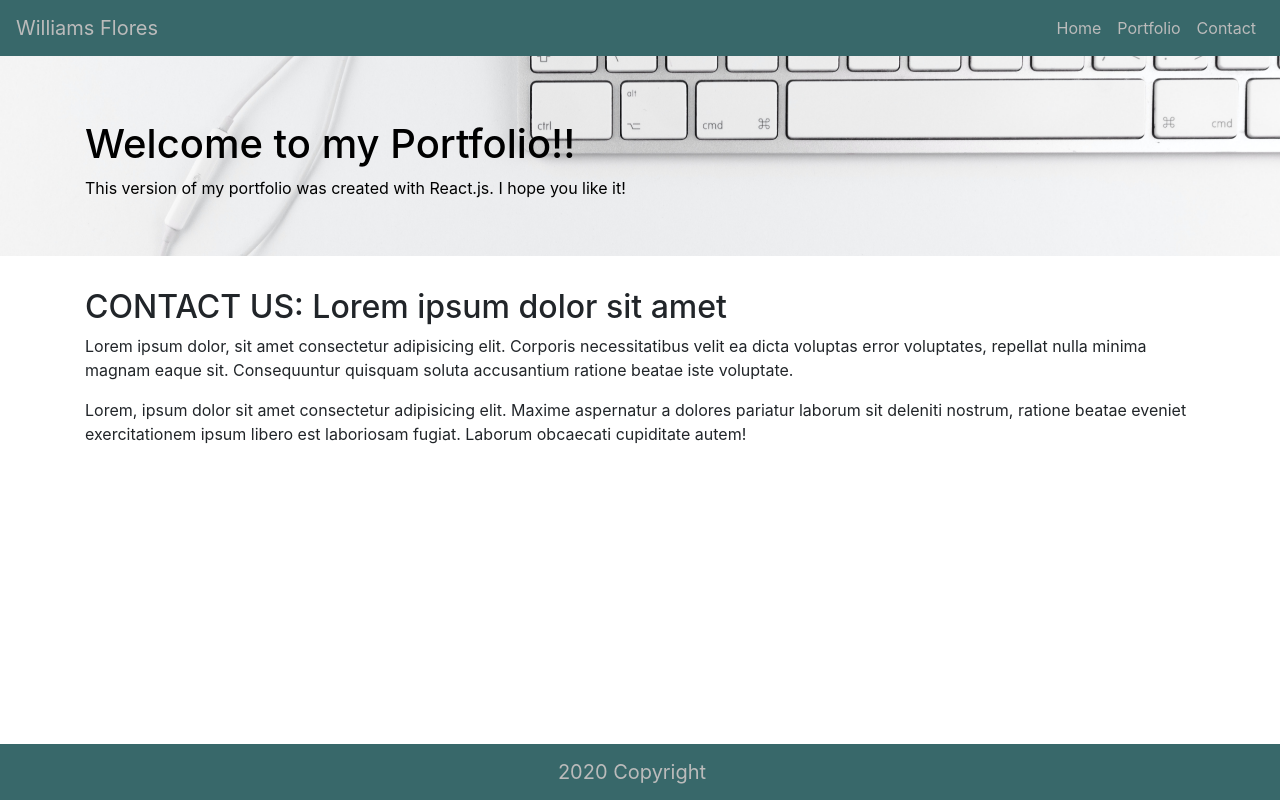
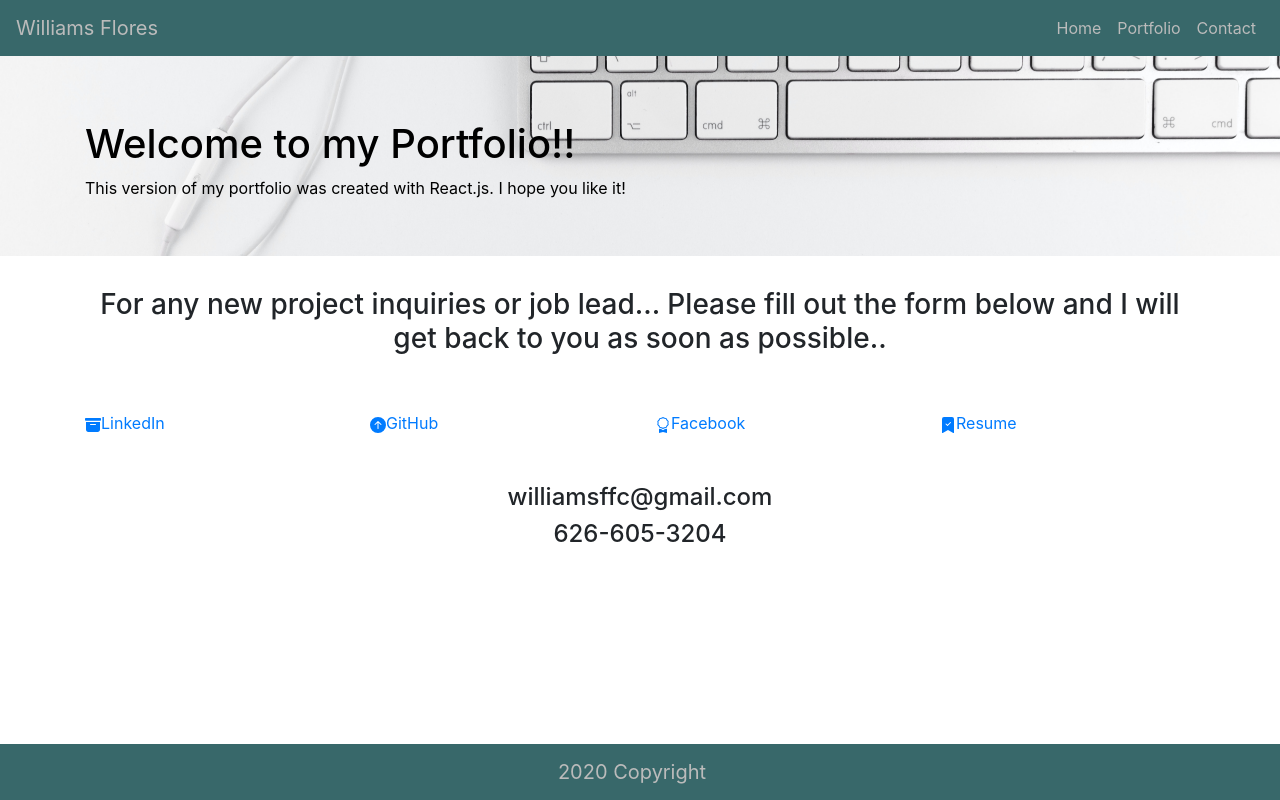
Before and after one commit to williamsffc/react-portfolio, a React (Create React App) app: page /contact in a window 1280 px wide. Built offline with nearby package versions, Linux system fonts and the light colour scheme.

Commit message:
added contact page and social media into

```diff
--- a/package.json
+++ b/package.json
@@ -10,6 +10,7 @@
     "mdbreact": "^4.27.0",
     "react": "^16.13.1",
     "react-bootstrap": "^1.3.0",
+    "react-bootstrap-icons": "^1.0.0",
     "react-dom": "^16.13.1",
     "react-router": "^5.2.0",
     "react-router-dom": "^5.2.0",
--- a/src/Pages/Contact.js
+++ b/src/Pages/Contact.js
@@ -1,19 +1,25 @@
 import React from "react";
+import styled from "styled-components";
+import { SocialMedia } from "../components/SocialMedia";
+
+const Styles = styled.div`
+  .Intro {
+    text-align: center;
+  }
+`;
 
 export const Contact = () => (
-  <div>
-    <h2>CONTACT US: Lorem ipsum dolor sit amet</h2>
-    <p>
-      Lorem ipsum dolor, sit amet consectetur adipisicing elit. Corporis
-      necessitatibus velit ea dicta voluptas error voluptates, repellat nulla
-      minima magnam eaque sit. Consequuntur quisquam soluta accusantium ratione
-      beatae iste voluptate.
-    </p>
-    <p>
-      Lorem, ipsum dolor sit amet consectetur adipisicing elit. Maxime
-      aspernatur a dolores pariatur laborum sit deleniti nostrum, ratione beatae
-      eveniet exercitationem ipsum libero est laboriosam fugiat. Laborum
-      obcaecati cupiditate autem!
-    </p>
-  </div>
+  <Styles>
+    <h3 className="Intro">
+      For any new project inquiries or job lead... Please fill out the form
+      below and I will get back to you as soon as possible..
+    </h3>
+    <br></br>
+    <br></br>
+    <SocialMedia />
+    <br></br>
+    <br></br>
+    <h4 className="Intro">williamsffc@gmail.com</h4>
+    <h4 className="Intro">626-605-3204</h4>
+  </Styles>
 );
--- /dev/null
+++ b/src/components/SocialMedia.js
@@ -0,0 +1,51 @@
+import React from "react";
+import { Row, Col } from "react-bootstrap";
+import { ArchiveFill, ArrowUpCircleFill, Award, BookmarkCheckFill } from "react-bootstrap-icons";
+
+export const SocialMedia = () => (
+  <Row>
+    <Col>
+      <a
+        target="blank"
+        className="social-link"
+        href="https://www.linkedin.com/in/williamsffc"
+      >
+        <ArchiveFill />
+        LinkedIn
+      </a>
+    </Col>
+    <br />
+    <Col>
+      <a
+        target="blank"
+        className="social-link"
+        href="https://github.com/williamsffc"
+      >
+        <ArrowUpCircleFill />
+        GitHub
+      </a>
+    </Col>
+    <br />
+    <Col>
+      <a
+        target="blank"
+        className="social-link"
+        href="https://www.facebook.com/williamsffc/"
+      >
+        <Award />
+        Facebook
+      </a>
+    </Col>
+    <br />
+    <Col>
+      <a
+        target="blank"
+        className="social-link"
+        href="https://drive.google.com/file/d/1vhIvdk26fP6ImwxLs1HOZa1reZkTZ4-y/view?usp=sharing"
+      >
+        <BookmarkCheckFill />
+        Resume
+      </a>
+    </Col>
+  </Row>
+);
```
Also changed, not shown: 1 other file (tests, documents, lock files or other folders).
